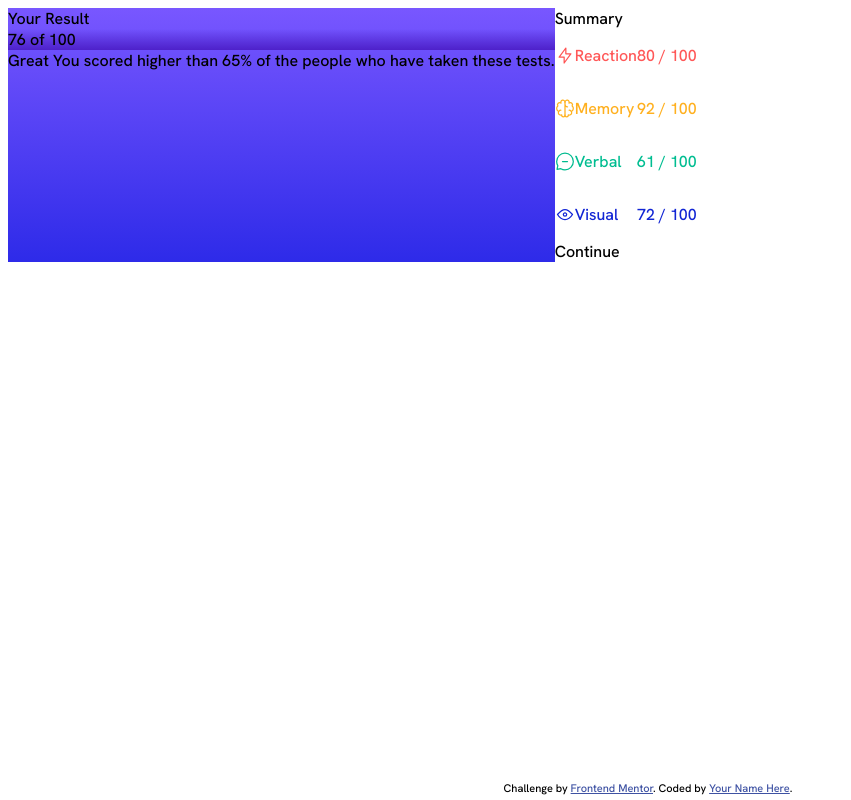
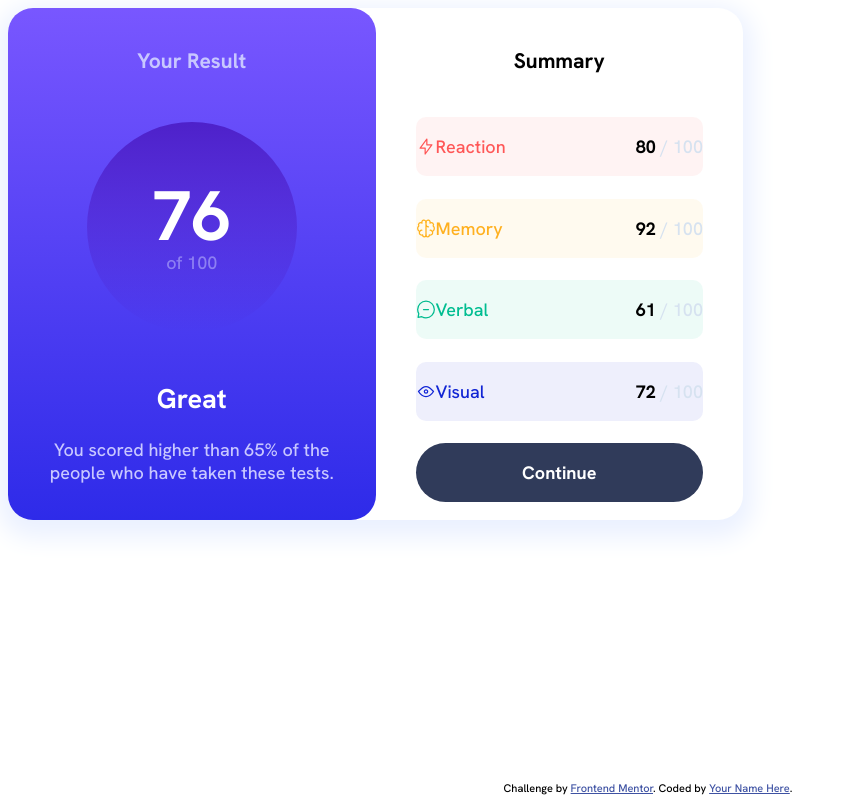
Before and after one commit to habmin/frontend-mentor-results-summary-component, a plain HTML site: page index.html in a window 1280 px wide. Shown: the whole page, without its empty margins (0-851 px from the left). Drawn offline with Linux system fonts and the light colour scheme.

Commit message:
styled colors for fonts and containers/buttons

```diff
--- a/index.html
+++ b/index.html
@@ -13,25 +13,26 @@
 </head>
 <body>
 <div class="results-box">
-  <div class="overall-box">
-    Your Result
+  <div class="overall-box sections-sizing">
+    <h3 class="bold light-lavender">Your Result</h3>
     <div class="overall-circle">
-      76
-      of 100
+      <p class="total-big">76</p>
+      <p class="total-small">of 100</p>
     </div>
-    Great
-    You scored higher than 65% of the people who have taken these tests.
+    <div>
+      <h2 class="white">Great</h2>
+      <p class="light-lavender">You scored higher than 65% of the people who have taken these tests.</p>
+    </div>
   </div>
-  <div class="summary-box">
-    Summary
-
+  <div class="summary-box sections-sizing">
+    <h3 class="bold">Summary</h3>
     <div class="type-bar reaction">
       <div class="type-name">
         <img src="assets/images/icon-reaction.svg"/>
         <p>Reaction</p>
       </div>
       <div class="type-results">
-        80 / 100
+        <p><span>80</span> / 100</p>
       </div>
     </div>
 
@@ -41,7 +42,7 @@
         <p>Memory</p>
       </div>
       <div class="type-results">
-        92 / 100
+        <p><span>92</span> / 100</p>
       </div>
     </div>
 
@@ -51,7 +52,7 @@
         <p>Verbal</p>
       </div>
       <div class="type-results">
-        61 / 100
+        <p><span>61</span> / 100</p>
       </div>
     </div>
 
@@ -61,11 +62,13 @@
         <p>Visual</p>
       </div>
       <div class="type-results">
-        72 / 100
+        <p><span>72</span> / 100</p>
       </div>
     </div>
 
-    Continue
+    <div class="continue-button">
+      <p class="white bold">Continue</p>
+    </div>
   </div>
 </div>
 </body>
--- a/stylesheet.css
+++ b/stylesheet.css
@@ -1,3 +1,7 @@
+/* *************/
+/* Font Import */
+/* *************/
+
 @font-face {
     font-family: Haken-Grotesk;
     src: url('assets/fonts/HankenGrotesk-VariableFont_wght.ttf');
@@ -21,12 +25,22 @@
     src: url('assets/fonts/static/HankenGrotesk-Medium.ttf');
 }
 
+/* ******************* */
+/* HSL Color Variables */
+/* ******************* */
+
 :root {
     /* Primary */
     --light_red: hsl(0, 100%, 67%);
     --orangey_yellow: hsl(39, 100%, 56%);
     --green_teal: hsl(166, 100%, 37%);
     --cobalt_blue: hsl(234, 85%, 45%);
+
+    /* Transparancies for Primaries */
+    --light_red_a: hsla(0, 100%, 67%, 7%);
+    --orangey_yellow_a: hsla(39, 100%, 56%, 7%);
+    --green_teal_a: hsla(166, 100%, 37%, 7%);
+    --cobalt_blue_a: hsla(234, 85%, 45%, 7%);
 
     /* Gradients */
     --light_slate_blue_bg: hsl(252, 100%, 67%);
@@ -38,37 +52,90 @@
     --white: hsl(0, 0%, 100%);
     --pale_blue: hsl(221, 100%, 96%);
     --light_lavender: hsl(241, 100%, 89%);
-    --light-gray: hsl(212, 45%, 89%);
+    --light_gray: hsl(212, 45%, 89%);
     --dark_gray_blue: hsl(224, 30%, 27%);
+}
+
+/* ******** */
+/* Reseters */
+/* ******** */
+
+/* body, div, h1, h2, h3, p {
+    padding: 0;
+    margin: 0;
+} */
+
+/* *********** */
+/* Text Styles */
+/* *********** */
+
+.bold {
+    font-weight: bold;
+}
+
+.light-lavender {
+    color: var(--light_lavender);
+}
+
+.white {
+    color: var(--white);
 }
 
 body {
     background-color: var(--white);
     font-family: Haken-Grotesk;
+    font-size: 18px;
+}
+
+.sections-sizing {
+    width: 50%;
+    padding: 18px 40px 18px 40px;
+    display: flex;
+    flex-flow: column nowrap;
+    align-items: center;
+    justify-content: space-between;
 }
 
 .results-box {
     display: flex;
     flex-flow: row nowrap;
     background-color: var(--white);
+    width: 100%;
+    max-width: 735px;
+    height: 512px;
+    box-shadow: 0px 8px 25px 10px var(--pale_blue);
+    border-radius: 25px;
 }
 
 .overall-box {
     background-image: linear-gradient(var(--light_slate_blue_bg), var(--light_royal_blue_bg));
-    display: flex;
-    flex-flow: column nowrap;
+    border-radius: 25px;
+    text-align: center;
 }
 
 .overall-circle {
-    background-image: linear-gradient(var(--persian_blue_circle), var(--violet_blue_circle));
+    padding: 30px;
+    width: 150px;
+    height: 150px;
+    background-image: linear-gradient(var(--violet_blue_circle), var(--persian_blue_circle));
+    display: flex;
+    flex-flow: column nowrap;
+    justify-content: center;
+    border-radius: 50%;
+    text-align: center;
 }
+
+/* .summary-box {
+    text-align: left;
+} */
 
 .type-bar {
     display: flex;
     flex-flow: row nowrap;
     justify-content: space-between;
     align-items: center;
-    border-radius: 3%;
+    border-radius: 10px;
+    width: 100%;
 }
 
 .type-name {
@@ -76,20 +143,55 @@ body {
     flex-flow: row nowrap;
 }
 
+.type-results {
+    color: var(--light_gray);
+}
+
+.type-results span {
+    color: black;
+    font-weight: bold;
+}
+
 .reaction {
     color: var(--light_red);
+    background-color: var(--light_red_a);
 }
 
 .memory {
     color: var(--orangey_yellow);
+    background-color: var(--orangey_yellow_a);
 }
 
 .verbal {
     color: var(--green_teal);
+    background-color: var(--green_teal_a);
 }
 
 .visual {
     color: var(--cobalt_blue);
+    background-color: var(--cobalt_blue_a);
+}
+
+.total-big {
+    font-size: 70px;
+    font-weight: bold;
+    color: var(--white);
+    margin: 0px;
+}
+
+.total-small {
+    position: relative;
+    bottom: 10px;
+    color: var(--light_lavender);
+    opacity: 50%;
+    margin: 0px;
+}
+
+.continue-button {
+    text-align: center;
+    width: 100%;
+    border-radius: 30px;
+    background-color: var(--dark_gray_blue);
 }
 
 .attribution {
```
